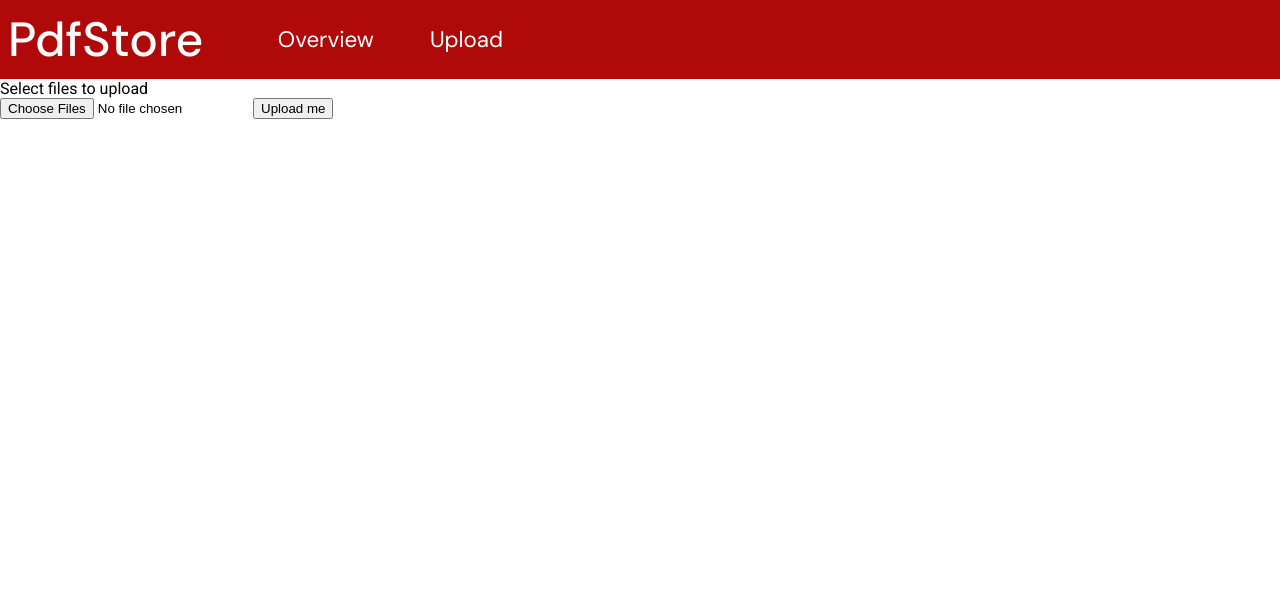
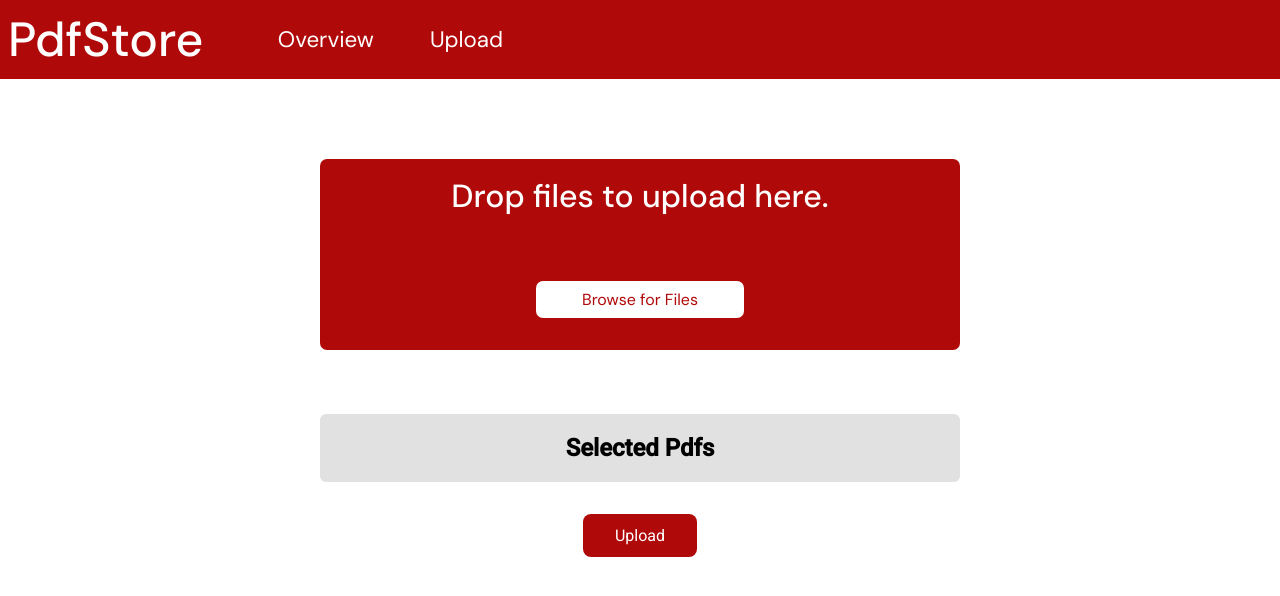
Before and after one commit to arm1nt/pdf-store, an Angular app in the folder frontend/: page /upload in a window 1280 px wide. Shown: the top 596 px of the page. Built offline with nearby package versions, Linux system fonts and the light colour scheme.

Commit message:
feat: Styled frontend file upload

```diff
--- a/frontend/src/app/app.module.ts
+++ b/frontend/src/app/app.module.ts
@@ -1,4 +1,4 @@
-import { NgModule } from '@angular/core';
+import {HostListener, NgModule} from '@angular/core';
 import { BrowserModule } from '@angular/platform-browser';
 
 import { AppRoutingModule } from './app-routing.module';
@@ -15,6 +15,7 @@ import {PdfDetailViewComponent} from "./components/pdf-detail-view/pdf-detail-vi
 import {MatPaginatorModule} from "@angular/material/paginator";
 import {MatSnackBarModule} from '@angular/material/snack-bar';
 import {MatChipsModule} from '@angular/material/chips';
+import { DragAndDropDirective } from './directives/drag-and-drop.directive';
 
 @NgModule({
   declarations: [
@@ -22,7 +23,8 @@ import {MatChipsModule} from '@angular/material/chips';
     HeaderComponent,
     OverviewComponent,
     UploadComponent,
-    PdfDetailViewComponent
+    PdfDetailViewComponent,
+    DragAndDropDirective,
   ],
   imports: [
     BrowserModule,
--- a/frontend/src/app/components/upload/upload.component.css
+++ b/frontend/src/app/components/upload/upload.component.css
@@ -0,0 +1,108 @@
+.file-upload-container {
+  background-color: #b00909;
+  width: 50%;
+  max-width: 1000px;
+  margin: 5em auto auto;
+  border-radius: 7px;
+  display: flex;
+  flex-direction: column;
+  justify-content: space-around;
+  position: relative;
+}
+
+.upload-information {
+  font-family: 'DM Sans', sans-serif;
+  color: white;
+  font-size: xx-large;
+  font-weight: 500;
+  text-align: center;
+  margin-top: 0.5em;
+  margin-bottom: 2em;
+}
+
+.upload-label {
+  display: inline-flex;
+  flex-direction: row;
+  width: 30%;
+  align-self: center;
+  justify-content: center;
+  color: #b00909;
+  font-family: 'DM Sans', sans-serif;
+  background-color: white;
+  padding: 0.5em;
+  border-radius: 7px;
+  margin-bottom: 2em;
+}
+
+.file-upload-container input {
+  opacity: 0;
+  position: absolute;
+  z-index: 2;
+  width: 100%;
+  height: 100%;
+  top: 0;
+  left: 0;
+}
+
+.file-upload-overview {
+  width: 50%;
+  max-width: 1000px;
+  margin: 4em auto auto;
+  background-color: rgba(218, 218, 218, 0.8);
+  max-height: 700px;
+  overflow-y: auto;
+  border-radius: 6px;
+  display: flex;
+  flex-direction: column;
+  align-items: center;
+}
+
+
+.file-upload-summary {
+  width: 90%;
+  padding: 0.7em;
+  background-color: rgb(241, 241, 241);
+  border-radius: 7px;
+  font-family: 'DM Sans', sans-serif;
+  margin-bottom: 0.7em;
+  word-break: break-all;
+  display: flex;
+  justify-content: space-between;
+
+}
+
+.upload-button-container {
+  width: 50%;
+  max-width: 1000px;
+  display: flex;
+  justify-content: center;
+  margin: 2em auto auto;
+}
+
+.upload-button {
+  background-color: #b00909;
+  color: white;
+  padding: 0.75em 2em;
+  border-radius: 8px;
+  cursor: pointer;
+}
+
+.upload-button:hover {
+  transform: scale(1.05);
+}
+
+.pdf-upload-name {
+  word-break: break-all;
+  width: 85%;
+}
+
+.pdf-upload-trash-section {
+  width: 15%;
+  display: flex;
+  align-self: center;
+  justify-content: center;
+}
+
+.pdf-upload-trash-icon {
+  cursor: pointer;
+}
--- a/frontend/src/app/components/upload/upload.component.html
+++ b/frontend/src/app/components/upload/upload.component.html
@@ -1,4 +1,20 @@
-<label for="file-upload">Select files to upload</label>
-<br>
-<input id="file-upload" type="file" multiple (change)="uploadFile($event)"/>
-<button (click)="uploadFile($event)">Upload me</button>
+<div class="file-upload-container" appDragAndDrop (dropped)="uploadFile2($event)">
+  <span class="upload-information">Drop files to upload here.</span>
+  <input id="file-upload-in-box" type="file" multiple  (change)="uploadFile($event)" style="border: 2px solid green"/>
+  <label class="upload-label" for="file-upload-in-box">Browse for Files</label>
+</div>
+
+<div class="file-upload-overview">
+  <h2 style="text-align: center">Selected Pdfs</h2>
+
+  <div class="file-upload-summary" *ngFor="let file of files; let indexOfElement=index">
+    <span style="display: flex; flex-direction: row; justify-content: space-between; width: 100%">
+      <span class="pdf-upload-name">{{file.name}}</span>
+      <span class="pdf-upload-trash-section"><span class="material-symbols-outlined pdf-upload-trash-icon" (click)="removeFromPossibleUploads(indexOfElement)">delete</span></span>
+    </span>
+  </div>
+</div>
+
+<div class="upload-button-container">
+  <span class="upload-button" (click)="uploadFiles()">Upload</span>
+</div>
--- a/frontend/src/app/components/upload/upload.component.ts
+++ b/frontend/src/app/components/upload/upload.component.ts
@@ -1,5 +1,6 @@
 import { Component } from '@angular/core';
 import {PdfService} from "../../services/pdf.service";
+import {MatSnackBar} from "@angular/material/snack-bar";
 
 @Component({
   selector: 'app-upload',
@@ -7,14 +8,53 @@ import {PdfService} from "../../services/pdf.service";
   styleUrls: ['./upload.component.css']
 })
 export class UploadComponent {
+
+  files: File[] = [];
+
   constructor(
-    private pfdService: PdfService
+    private pfdService: PdfService,
+    private _snackBar: MatSnackBar,
   ) {
   }
 
   uploadFile(event: Event) {
-    // @ts-ignore
-    this.pfdService.uploadFile(event.target.files).subscribe();
+    const target = event.target as HTMLInputElement;
+    const files = target.files as FileList;
+
+    if(!files) {
+      return;
+    }
+
+    this.uploadFile2(files);
+  }
+
+  uploadFile2(files: FileList) {
+    for (let i = 0; i < files.length; i++) {
+      let temp = files.item(i);
+      if (temp) {
+        this.files.push(temp);
+      }
+    }
+  }
+
+  uploadFiles() {
+    if (this.files.length === 0) {
+      this._snackBar.open("Please select files", "Close");
+      return;
+    }
+
+    this.pfdService.uploadFile(this.files).subscribe({
+      next: data => {
+        this.files = [];
+      },
+      error: err => {
+        //TODO: Display proper error msg
+      }
+    });
+  }
+
+  removeFromPossibleUploads(index: number) {
+    this.files.splice(index, 1);
   }
 
 }
--- /dev/null
+++ b/frontend/src/app/directives/drag-and-drop.directive.ts
@@ -0,0 +1,39 @@
+import {Directive, EventEmitter, HostListener, Output} from '@angular/core';
+
+@Directive({
+  selector: '[appDragAndDrop]'
+})
+export class DragAndDropDirective {
+
+  @Output() dropped = new EventEmitter<FileList>();
+
+  constructor() { }
+
+  @HostListener('dragover', ['$event'])
+  onDragOver(event: DragEvent) {
+    event.preventDefault();
+    event.stopPropagation();
+  }
+
+  @HostListener('dragleave', ['$event'])
+  onDragLeave(event: DragEvent) {
+    event.preventDefault();
+    event.stopPropagation();
+  }
+
+  @HostListener('drop', ['$event'])
+  onDragDrop(event: DragEvent) {
+    event.preventDefault();
+    event.stopPropagation();
+
+    if (!event.dataTransfer || !event.dataTransfer.files) {
+      return;
+    }
+
+    let files = event.dataTransfer.files;
+
+    if (files.length > 0) {
+      this.dropped.emit(files);
+    }
+  }
+}
```
Also changed, not shown: 1 other file (tests, documents, lock files or other folders).
